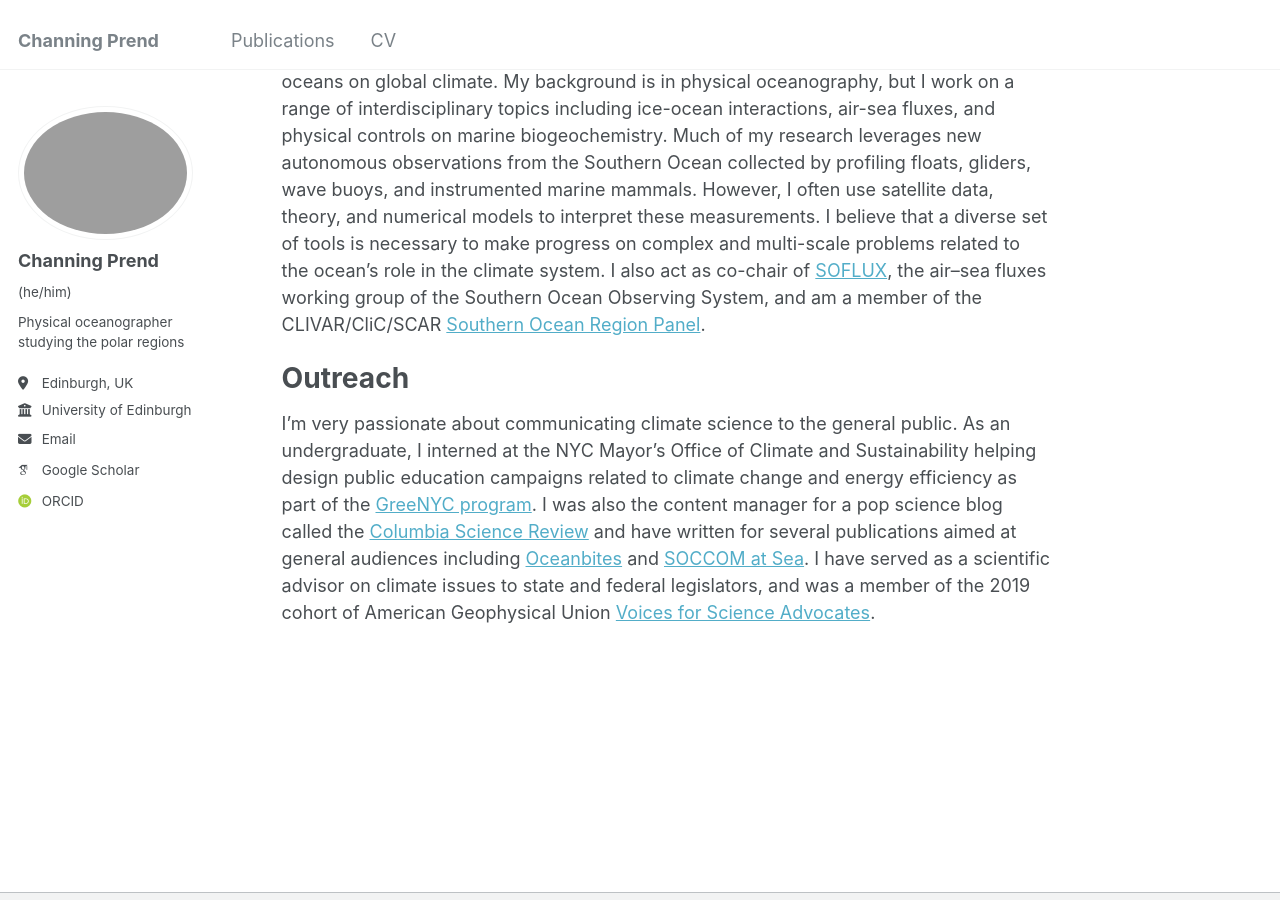
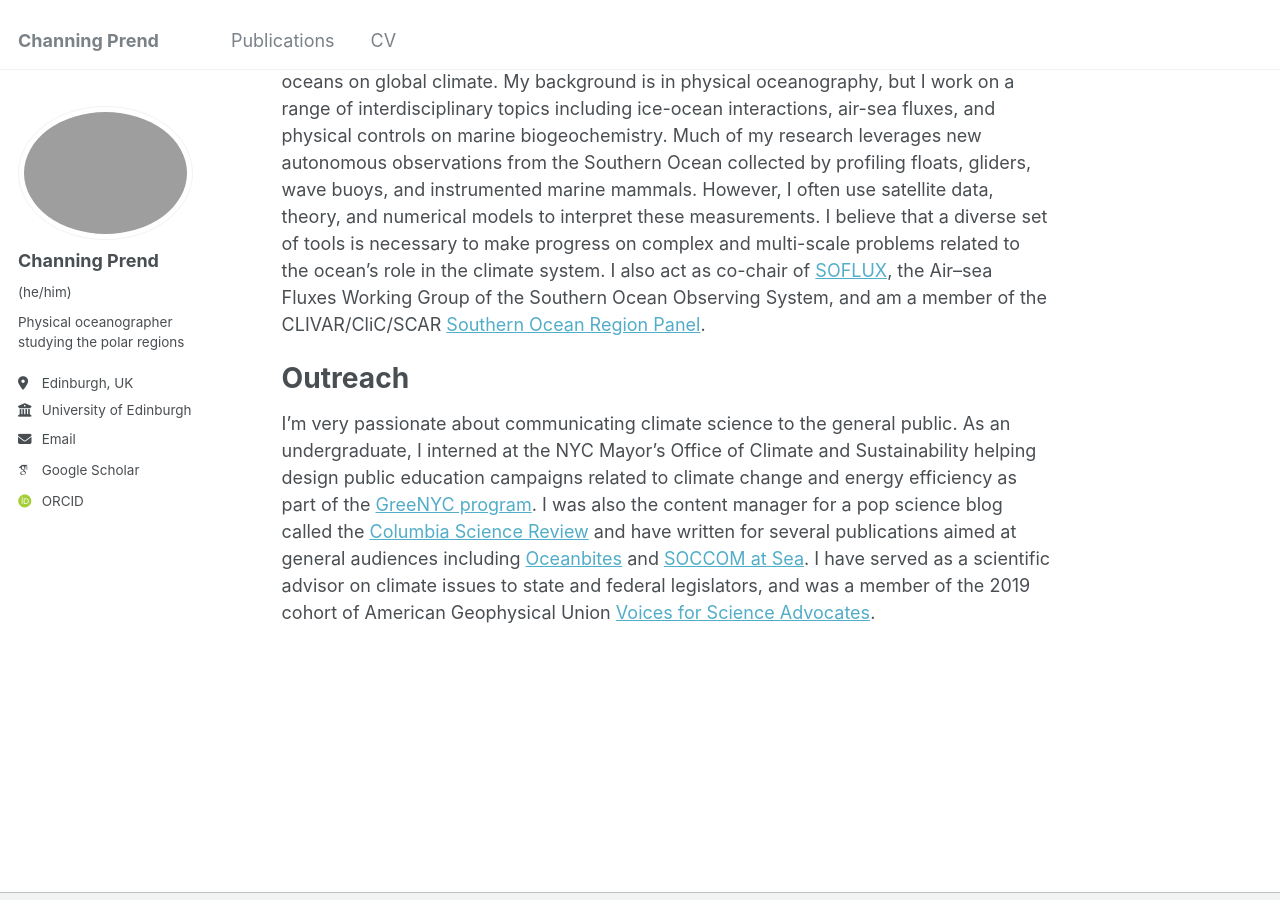
Before and after one commit to cprend/cprend.github.io, a Jekyll site: the page built from _pages/about.md, in a window 1280 px wide and 900 px high, scrolled down 394 px. Built offline with Jekyll 4.4.1, drawn with Linux system fonts in a browser that asks for light colours; some web fonts are replaced.

Commit message:
Update about.md

```diff
--- a/_pages/about.md
+++ b/_pages/about.md
@@ -11,7 +11,7 @@ I'm a climate scientist and Lecturer (~Assistant Professor) at University of Edi
 
 Research interests
 ======
-The goal of my research, broadly speaking, is to understand the impact of the polar oceans on global climate. My background is in physical oceanography, but I work on a range of interdisciplinary topics including ice-ocean interactions, air-sea fluxes, and physical controls on marine biogeochemistry. Much of my research leverages new autonomous observations from the Southern Ocean collected by profiling floats, gliders, wave buoys, and instrumented marine mammals. However, I often use satellite data, theory, and numerical models to interpret these measurements. I believe that a diverse set of tools is necessary to make progress on complex and multi-scale problems related to the ocean's role in the climate system. I also act as co-chair of [SOFLUX](https://soos.aq/activities/cwg/soflux), the air--sea fluxes working group of the Southern Ocean Observing System, and am a member of the CLIVAR/CliC/SCAR [Southern Ocean Region Panel](https://www.clivar.org/clivar-panels/southern).
+The goal of my research, broadly speaking, is to understand the impact of the polar oceans on global climate. My background is in physical oceanography, but I work on a range of interdisciplinary topics including ice-ocean interactions, air-sea fluxes, and physical controls on marine biogeochemistry. Much of my research leverages new autonomous observations from the Southern Ocean collected by profiling floats, gliders, wave buoys, and instrumented marine mammals. However, I often use satellite data, theory, and numerical models to interpret these measurements. I believe that a diverse set of tools is necessary to make progress on complex and multi-scale problems related to the ocean's role in the climate system. I also act as co-chair of [SOFLUX](https://soos.aq/activities/cwg/soflux), the Air--sea Fluxes Working Group of the Southern Ocean Observing System, and am a member of the CLIVAR/CliC/SCAR [Southern Ocean Region Panel](https://www.clivar.org/clivar-panels/southern).
 
 Outreach
 ======
```
